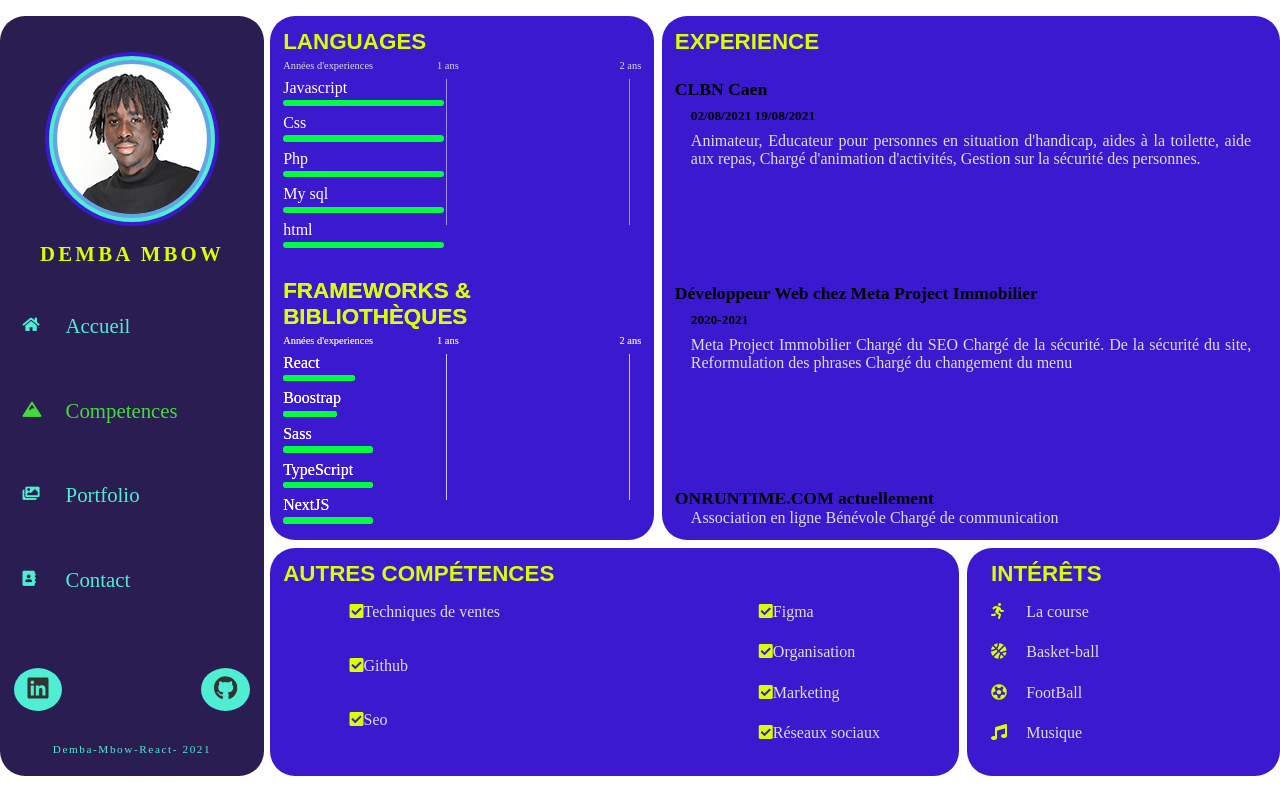
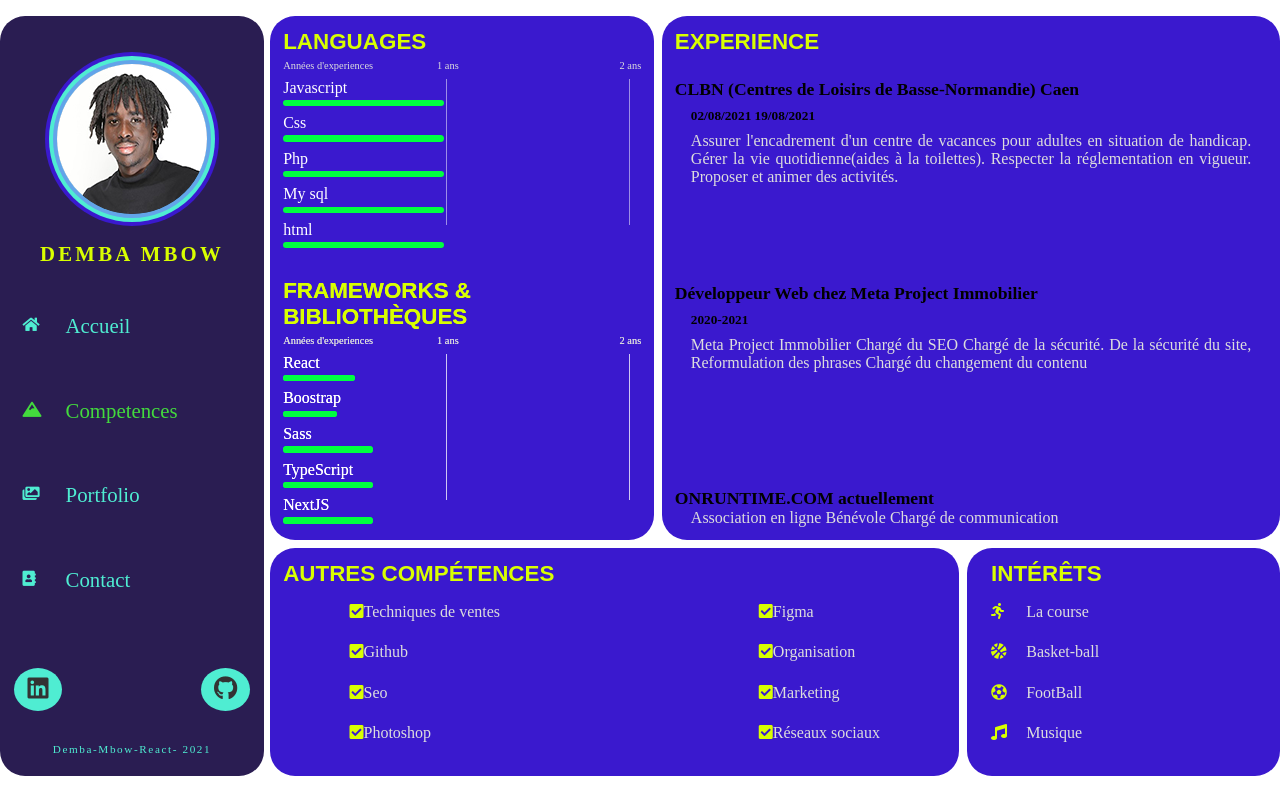
Before and after one commit to DembaMBOW/react-cv, a React (Create React App) app: page /competences in a window 1280 px wide. Built offline with nearby package versions, Linux system fonts and the light colour scheme; a web font is replaced by a local one.

Commit message:
reformatage_desphrases

```diff
--- a/src/components/knowledges/Experience.js
+++ b/src/components/knowledges/Experience.js
@@ -5,13 +5,14 @@ const Experience = () => {
         <div className="experience">
             <h3>Experience</h3>
             <div className="xp-1">
-                <h4>CLBN Caen </h4>
+                <h4>CLBN (Centres de Loisirs de Basse-Normandie) Caen </h4>
                 <h5>02/08/2021 19/08/2021</h5>
                 <p>
-                    Animateur, Educateur pour personnes en
-                    situation d'handicap, aides à la toilette,
-                    aide aux repas, Chargé d'animation d'activités,
-                    Gestion sur la sécurité des personnes.
+                Assurer l'encadrement d'un centre de vacances pour adultes en situation de handicap.
+                Gérer la vie quotidienne(aides à la toilettes).
+                Respecter la réglementation en vigueur.
+                Proposer et animer des activités.
+
                 </p>
             </div>
             <div className="xp-2">
@@ -22,7 +23,7 @@ const Experience = () => {
                     Chargé de la sécurité.
                     De la sécurité du site,
                     Reformulation des phrases
-                    Chargé du changement du menu
+                    Chargé du changement du contenu
                 </p>
             </div>
             <div className="xp-3">
--- a/src/components/knowledges/OtherSkills.js
+++ b/src/components/knowledges/OtherSkills.js
@@ -9,6 +9,8 @@ const OtherSkills = () => {
                     <li><i className="fas fa-check-square"></i>Techniques de ventes</li>
                     <li><i className="fas fa-check-square"></i>Github</li>
                     <li><i className="fas fa-check-square"></i>Seo</li>
+                    <li><i className="fas fa-check-square"></i>Photoshop</li>
+
                 </ul>
                 <ul>
                 <li><i className="fas fa-check-square"></i>Figma</li>
```
